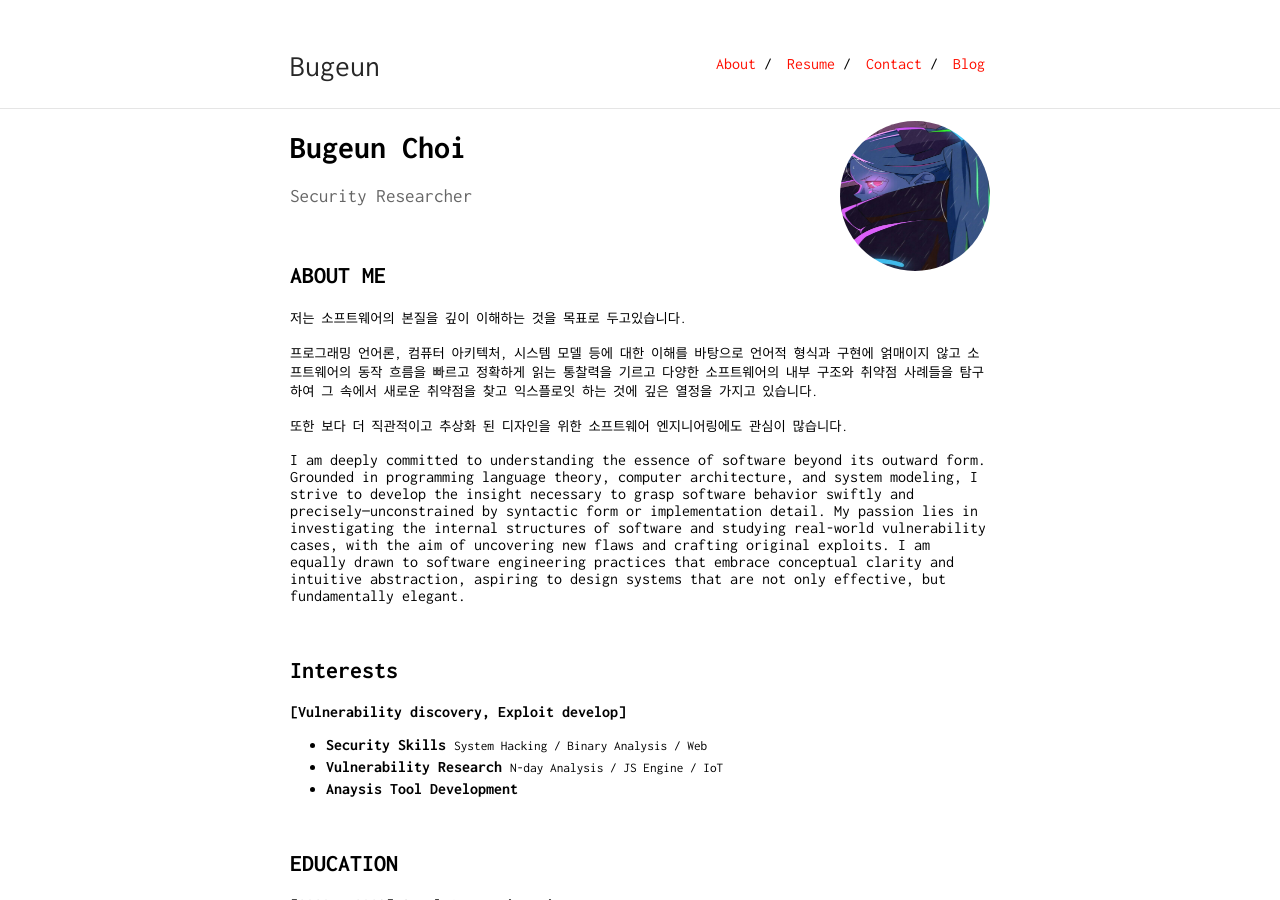
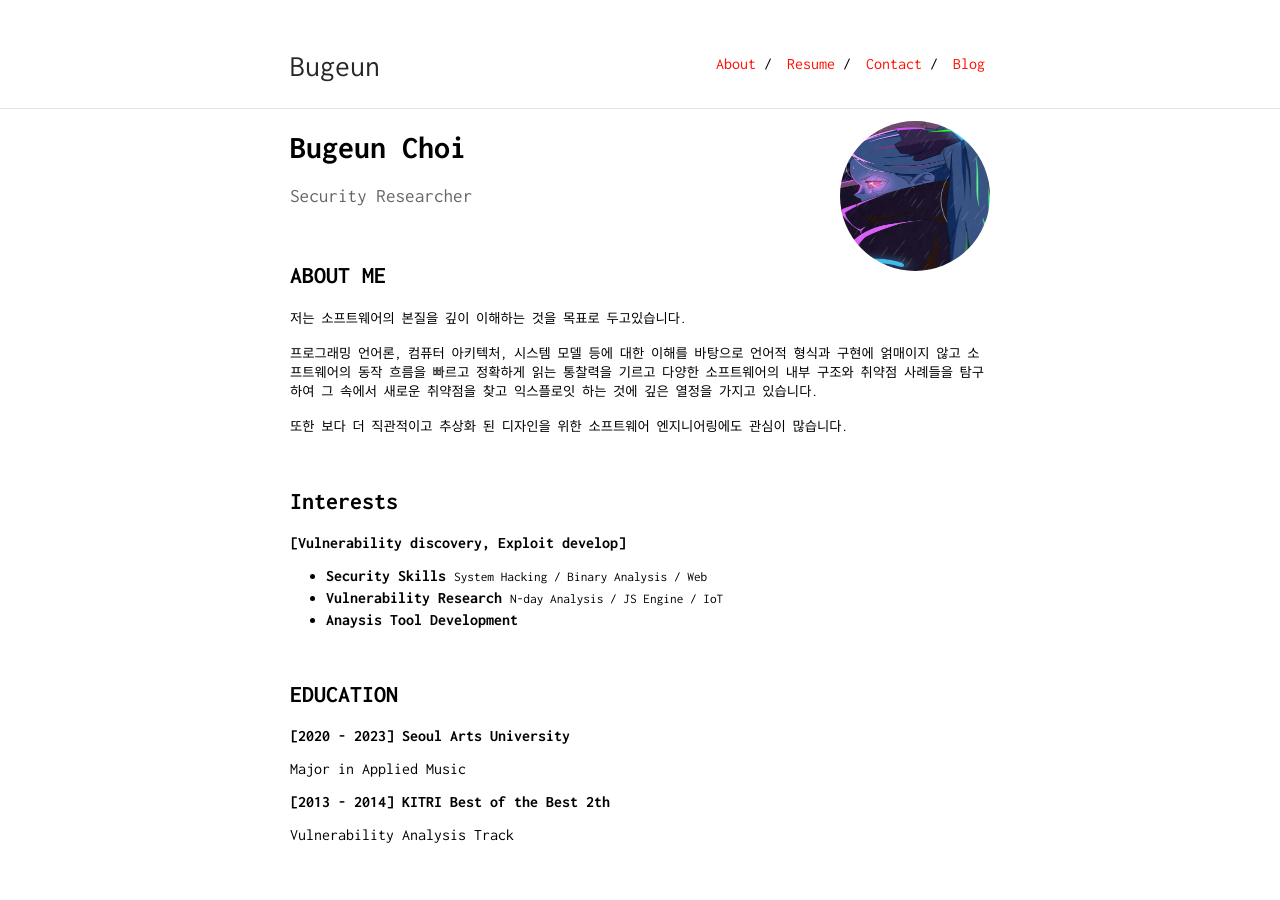
Before and after one commit to Bugeun/bugeun.github.io, a Jekyll site: the page built from index.md, in a window 1280 px wide and 900 px high. Built offline with Jekyll 4.4.1, drawn with Linux system fonts in a browser that asks for light colours.

Commit message:
Update index.md

```diff
--- a/index.md
+++ b/index.md
@@ -19,12 +19,6 @@ Security Researcher
 
 <p><small>또한 보다 더 직관적이고 추상화 된 디자인을 위한 소프트웨어 엔지니어링에도 관심이 많습니다.</small></p>
 
-<p>I am deeply committed to understanding the essence of software beyond its outward form.
-Grounded in programming language theory, computer architecture, and system modeling, I strive to develop the insight necessary to grasp software behavior swiftly and precisely—unconstrained by syntactic form or implementation detail.
-
-My passion lies in investigating the internal structures of software and studying real-world vulnerability cases, with the aim of uncovering new flaws and crafting original exploits.
-
-I am equally drawn to software engineering practices that embrace conceptual clarity and intuitive abstraction, aspiring to design systems that are not only effective, but fundamentally elegant.</p>
 &nbsp;
 
 <!--
```
